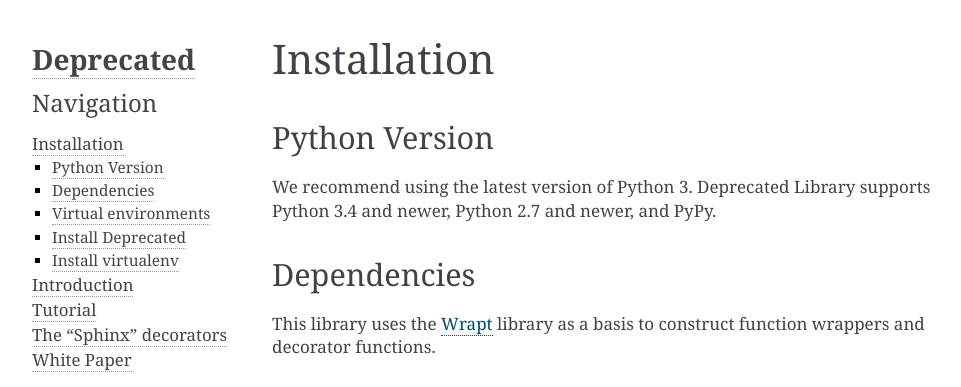
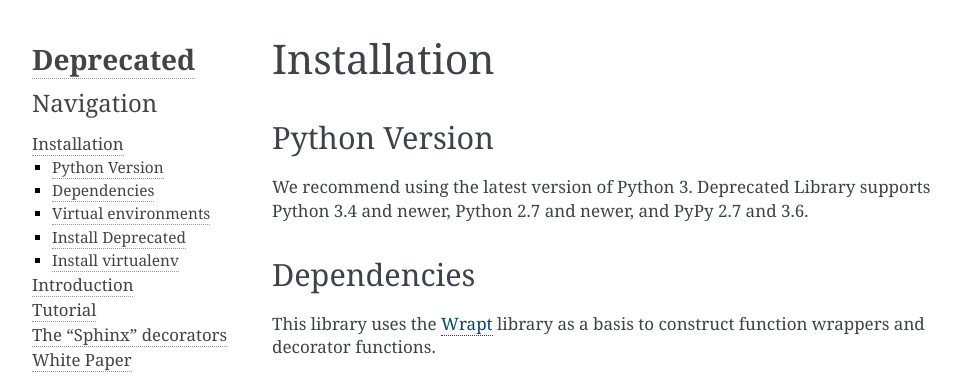
Before and after one commit to laurent-laporte-pro/deprecated, a Sphinx documentation site: the page built from docs/source/installation.rst, in a window 1280 px wide and 900 px high. Shown: the top 387 px of the window, without its empty margins (148-1109 px from the left). Built offline with Sphinx 7.4.7, drawn with Linux system fonts in a browser that asks for light colours.

Commit message:
Update the documentation about the supported versions of PyPy.

```diff
--- a/CONTRIBUTING.rst
+++ b/CONTRIBUTING.rst
@@ -105,7 +105,7 @@ suite when you submit your pull request.
 
 The full test suite takes a long time to run because it tests multiple
 combinations of Python and dependencies. You need to have Python 2.7,
-3.4, 3.5, 3.6, and PyPy 2.7 installed to run all of the environments (notice
+3.4, 3.5, 3.6, PyPy 2.7 and 3.6 installed to run all of the environments (notice
 that Python **2.6** and **3.3** are no more supported). Then run::
 
     tox
--- a/docs/source/installation.rst
+++ b/docs/source/installation.rst
@@ -7,7 +7,7 @@ Python Version
 --------------
 
 We recommend using the latest version of Python 3. Deprecated Library supports Python 3.4
-and newer, Python 2.7 and newer, and PyPy.
+and newer, Python 2.7 and newer, and PyPy 2.7 and 3.6.
 
 Dependencies
 ------------
```
